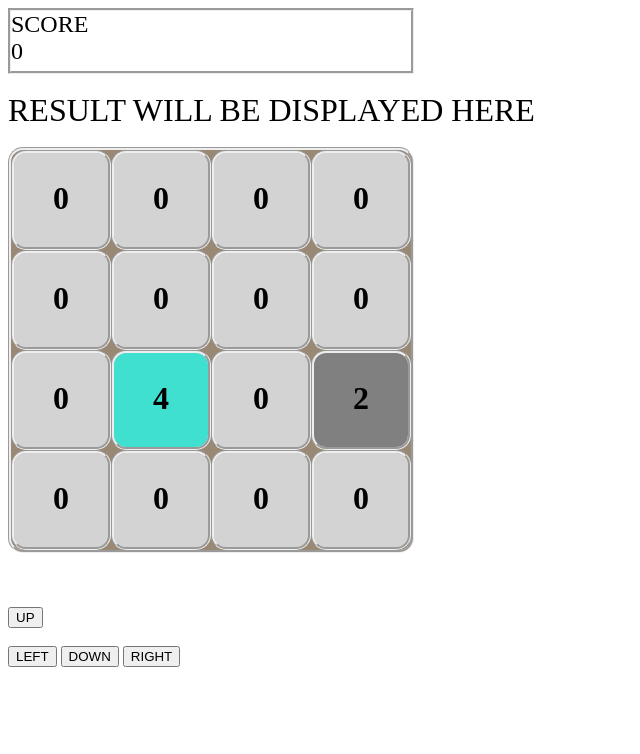
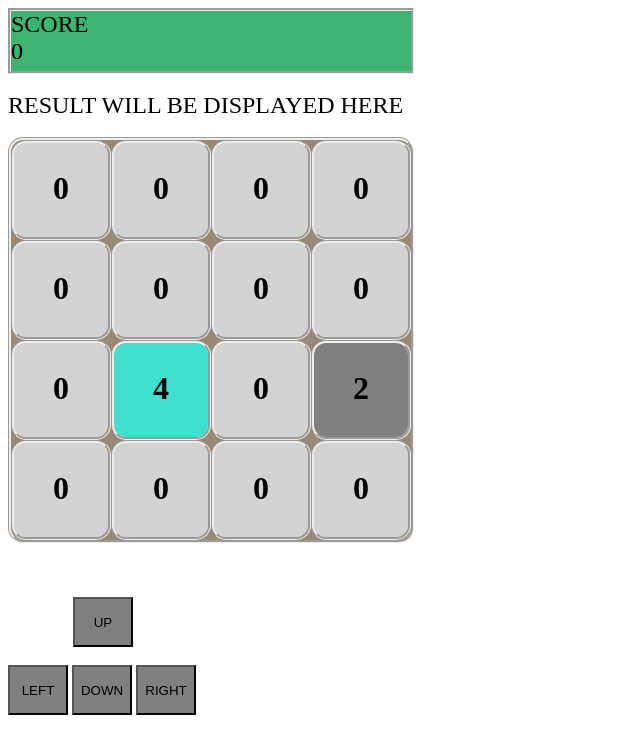
Before and after one commit to harshgupta59/2048-Game, a plain HTML site: page index.html in a window 1280 px wide. Shown: the whole page, without its empty margins (0-640 px from the left). Drawn offline with Linux system fonts and the light colour scheme.

Commit message:
Update styles.css

```diff
--- a/styles.css
+++ b/styles.css
@@ -23,16 +23,27 @@
 }
 
 .score-container{
+    background-color: mediumseagreen;
     height: 60px;
     width: 400px;
     border-style: groove;
+    font-size:x-large;
 }
 
-.score-title , #score{
+
+#result{
     font-size:x-large;
+}
+#UP:hover, #LEFT:hover, #RIGHT:hover, #DOWN:hover{
+    background-color: green;
+}
+#UP, #LEFT, #RIGHT,#DOWN{
+    background-color: grey;
+    color: black;
+    height: 50px;
+    width: 60px;
 
 }
-
-#result{
-    font-size:xx-large;
+#UP{
+    margin-left: 65px;
 }
```
